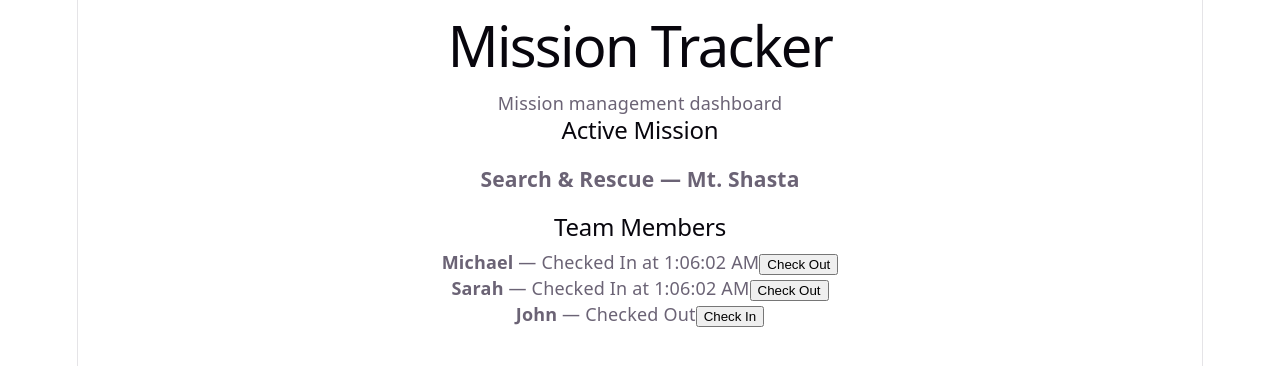
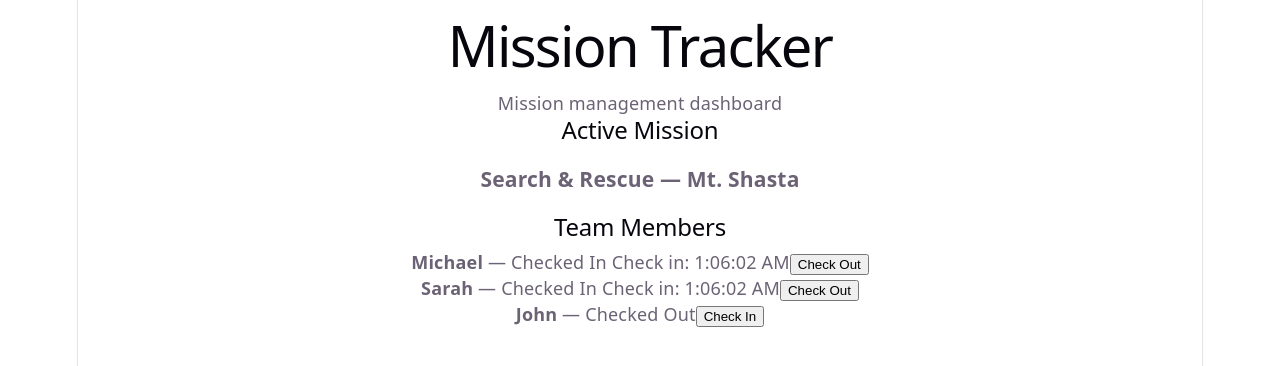
Before and after one commit to mcariello1/mission_tracker, a React app in the folder frontend/: page / in a window 1280 px wide. Shown: the top 366 px of the page. Built offline with nearby package versions, Linux system fonts and the light colour scheme; the HTML template or start-up script is replaced by a standard one.

Commit message:
Completing check in and checkout UI calculations

```diff
--- a/frontend/src/App.jsx
+++ b/frontend/src/App.jsx
@@ -42,18 +42,30 @@ function App() {
         return {
           ...member,
           status: "Checked Out",
-          checkedInAt: null
+          checkedOutAt: new Date()
         }
       }
 
       return {
         ...member,
         status: "Checked In",
-        checkedInAt: new Date()
+        checkedInAt: new Date(),
+        checkedOutAt: null
       }
     })
   )
 }
+
+function calculateHours(member) {
+    if (!member.checkedInAt || !member.checkedOutAt) {
+      return null
+    }
+
+    const milliseconds = member.checkedOutAt - member.checkedInAt
+    const hours = milliseconds / (1000 * 60 * 60)
+
+    return hours.toFixed(2)
+  }
 
   return (
     <div>
@@ -70,8 +82,19 @@ function App() {
     <strong>{member.name}</strong>
     <span> — {member.status}</span>
     {member.checkedInAt && (
+      <span>
+        {" "}Check in: {member.checkedInAt.toLocaleTimeString()}
+      </span>
+    )}
+
+    {member.checkedOutAt && (
+      <span>
+        {" "}Check out: {member.checkedOutAt.toLocaleTimeString()}
+      </span>
+    )}
+    {calculateHours(member) && (
   <span>
-    {" "}at {member.checkedInAt.toLocaleTimeString()}
+    {" "}Hours: {calculateHours(member)}
   </span>
 )}
     <button onClick={() => toggleStatus(member.id)}>
```
